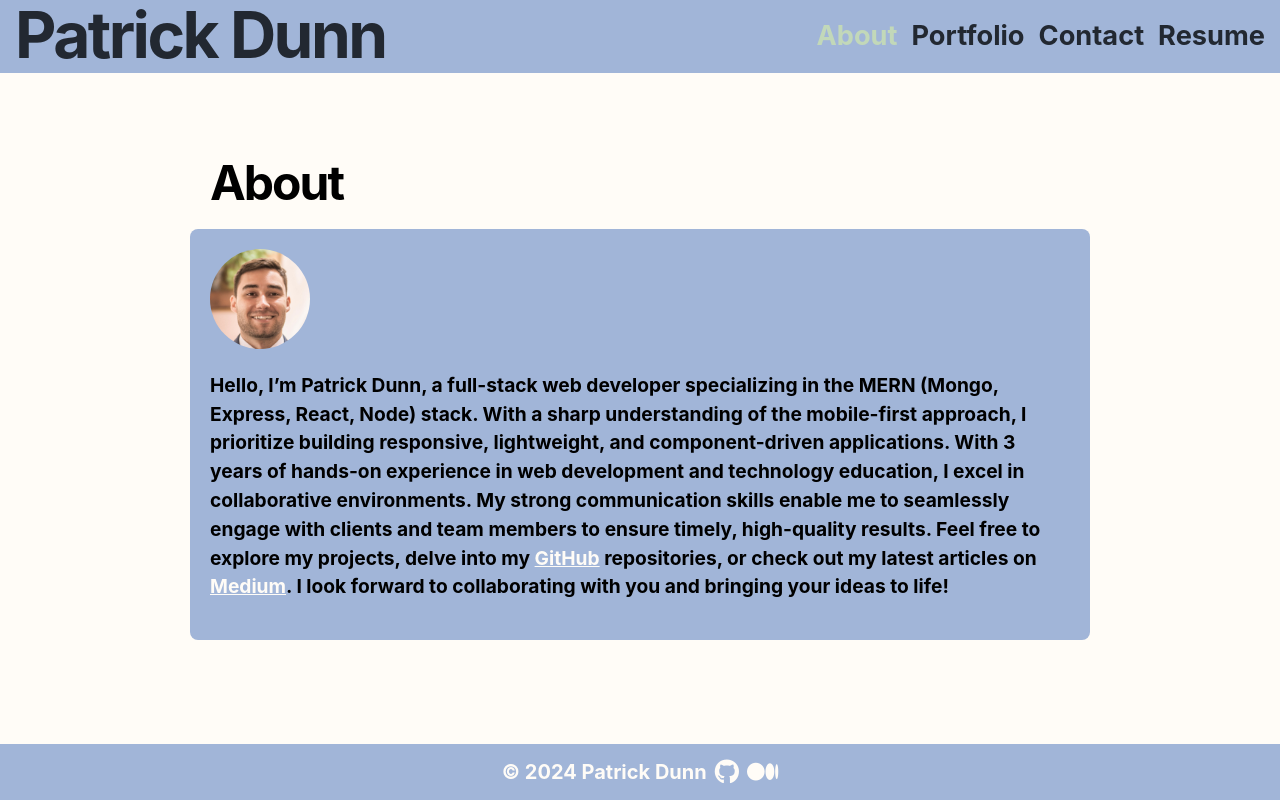
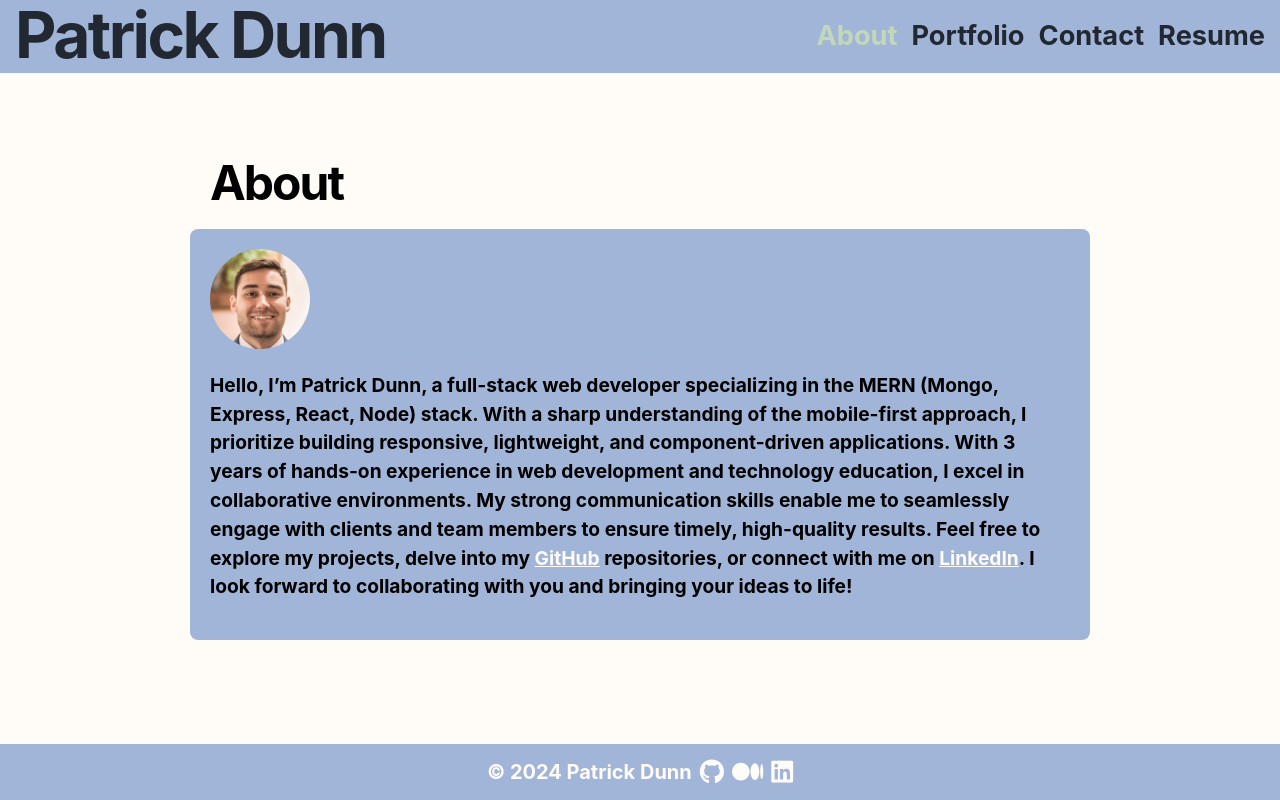
Before and after one commit to knightmac19/portfolio-2024, a React (Create React App) app: page / in a window 1280 px wide. Built offline with nearby package versions, Linux system fonts and the light colour scheme; some icons are missing.

Commit message:
adding linkedin icon to footer

```diff
--- a/src/components/About/index.js
+++ b/src/components/About/index.js
@@ -28,14 +28,14 @@ const About = () => {
             >
               GitHub
             </a>{" "}
-            repositories, or check out my latest articles on{" "}
+            repositories, or connect with me on{" "}
             <a
-              href="https://medium.com/@patrickdunn_15451"
+              href="https://www.linkedin.com/in/patrick-dunn-3a14249b/"
               target="_blank"
               rel="noopener noreferrer"
               className="about-link"
             >
-              Medium
+              LinkedIn
             </a>
             . I look forward to collaborating with you and bringing your ideas
             to life!
--- a/src/components/Footer/index.js
+++ b/src/components/Footer/index.js
@@ -16,6 +16,13 @@ const Footer = () => {
       >
         <i class="fab fa-lg fa-medium"></i>
       </a>
+      <a
+        href="https://www.linkedin.com/in/patrick-dunn-3a14249b/"
+        target="_blank"
+        rel="noopener noreferrer"
+      >
+        <i class="fab fa-lg fa-linkedin"></i>
+      </a>
     </footer>
   );
 };
```
Also changed, not shown: package.json (+6 -2 lines), 1 other file (tests, documents, lock files or other folders).
